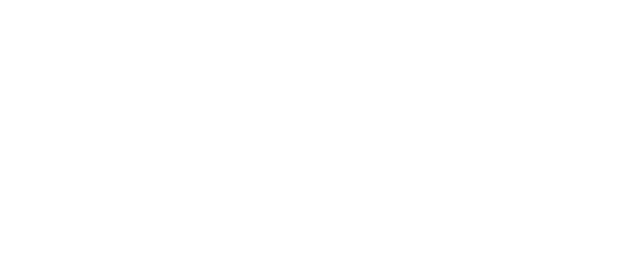
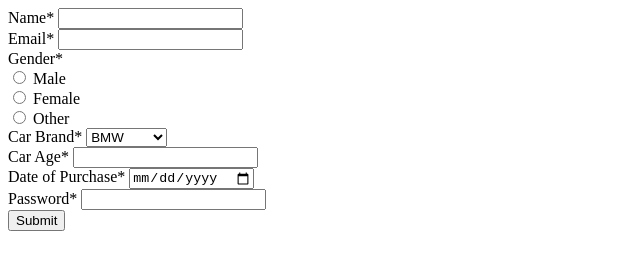
Before and after one commit to acciojob/car-insurance-form-Pushpendrachaudhary88, a website: page main.html in a window 1280 px wide. Shown: the whole page, without its empty margins (0-640 px from the left). Drawn offline with Linux system fonts and the light colour scheme.

Commit message:
created a submission

```diff
--- a/main.html
+++ b/main.html
@@ -7,9 +7,53 @@
 </head>
 
 <body>
-	<!-- the entire body must be written by student -->
-    <script type="text/javascript" src="./script.js">
-</script>
+<form method="POST">
+  <div>
+    <label for="name">Name*</label>
+    <input type="text" id="name" name="name" required>
+  </div>
+  <div>
+    <label for="email">Email*</label>
+    <input type="email" id="email" name="email" required>
+  </div>
+  <div>
+    <label for="gender">Gender*</label><br>
+    <input type="radio" id="male" name="gender" value="male" required>
+    <label for="male">Male</label><br>
+    <input type="radio" id="female" name="gender" value="female" required>
+    <label for="female">Female</label><br>
+    <input type="radio" id="other" name="gender" value="other" required>
+    <label for="other">Other</label>
+  </div>
+  <div>
+    <label for="cars">Car Brand*</label>
+    <select id="cars" name="carBrand" required>
+      <option value="BMW">BMW</option>
+      <option value="Audi">Audi</option>
+      <option value="Mercedez">Mercedez</option>
+    </select>
+  </div>
+  <div>
+    <label for="carage">Car Age*</label>
+    <input type="number" id="carage" name="carAge" required>
+  </div>
+  <div>
+    <label for="dop">Date of Purchase*</label>
+    <input type="date" id="dop" name="dateOfPurchase" required>
+  </div>
+  <div>
+    <label for="password">Password*</label>
+    <input type="password" id="password" name="password" required>
+  </div>
+  <button type="submit">Submit</button>
+</form>
+
+
+
+
+
+
+</form>
 
 </body>
 
```
